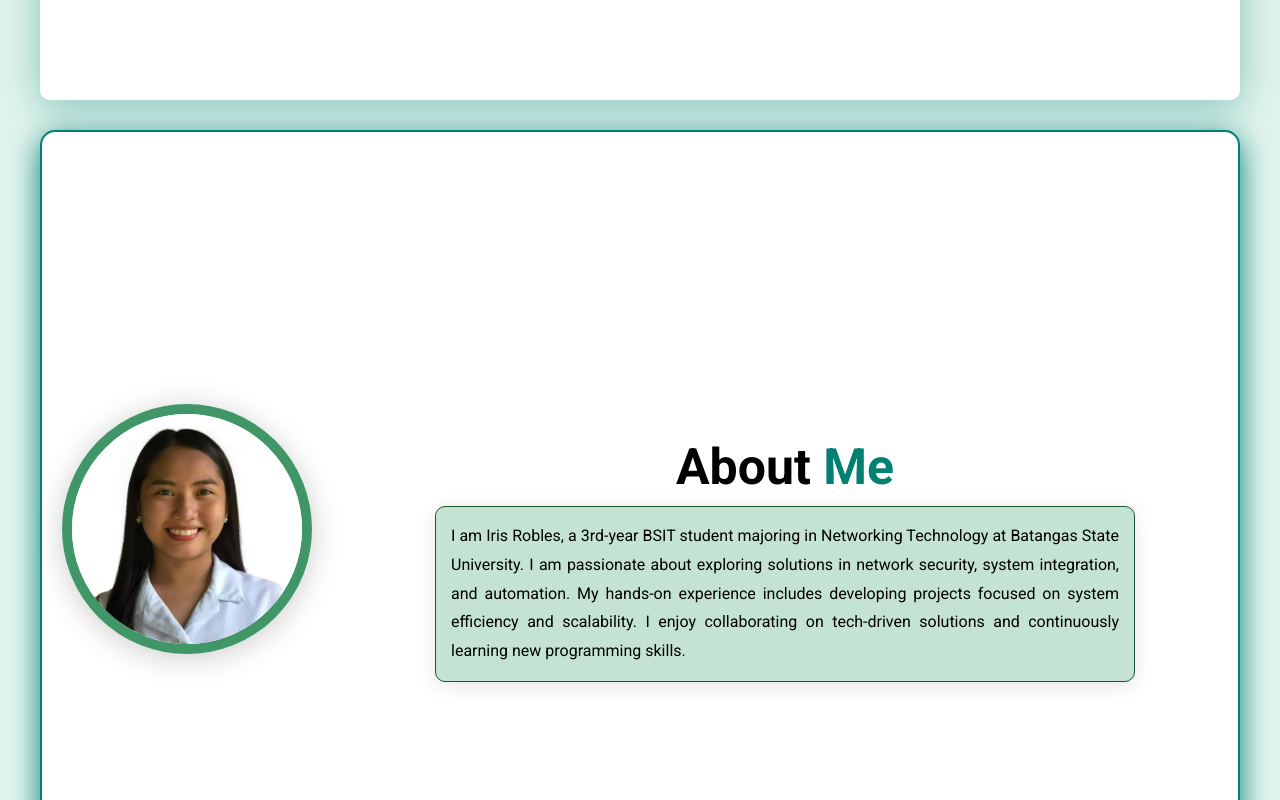
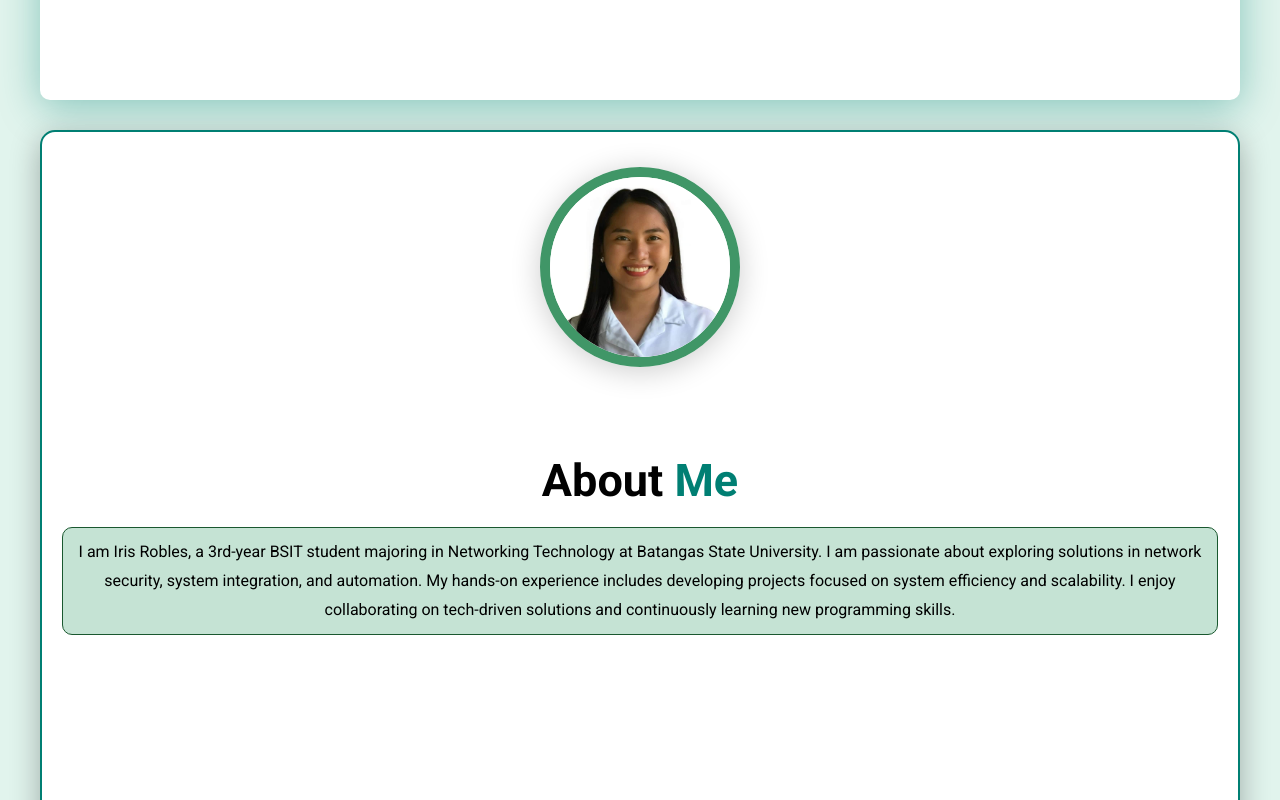
Before and after one commit to irisrobles/portfolio, a plain HTML site: page Index.html in a window 1280 px wide. Shown: the part 700-1500 px from the top of the page. Drawn offline with nearby package versions, Linux system fonts and the light colour scheme.

Commit message:
Update style.css

```diff
--- a/style.css
+++ b/style.css
@@ -75,27 +75,6 @@ section {
     align-items: center;
     min-height: 100vh;
     padding: 10rem 9%;
-}
-
-* {
-    margin: 0;
-    padding: 0;
-    box-sizing: border-box;
-    text-decoration: none;
-    border: none;
-    outline: none;
-    scroll-behavior: smooth;
-    font-family: 'Roboto', sans-serif;
-}
-
-html {
-    font-size: 62.5%;
-    overflow-x: hidden;
-}
-
-body {
-    background: #e1f4ed;
-    color: black;
 }
 
 .home {
@@ -201,13 +180,6 @@ body {
     background-color: #005f5f;
 }
 
-.home-content {
-    flex: 1;
-    max-width: 600px;
-    padding: 2rem;
-    padding-top: 12rem;
-}
-
 @keyframes typing {
     from { width: 0; }
     to { width: 100%; }
@@ -273,13 +245,12 @@ body {
     }
 }
 
-
 .about {
-    position: relative;
     display: flex;
     align-items: center;
+    flex-direction: column;
     margin: 3rem auto;
-    border: 2px solid#007f73 ;
+    border: 2px solid #007f73;
     border-radius: 15px;
     padding: 2rem;
     box-shadow: 0 8px 30px rgba(0, 0, 0, 0.3);
@@ -288,125 +259,75 @@ body {
 }
 
 .about-content {
-    margin-left: 2rem;
+    margin: 1rem 0;
     flex: 1;
+    text-align: center;
     animation: fadeIn 1s ease;
 }
 
 .about-content h2 {
     font-size: 4.5rem;
     font-weight: 700;
-    text-align: center;
+    color: #010101;
+}
+
+.about-content h2 span {
+    color: #007f73; /* Highlighted color for "ME" */
 }
 
 .about-content p {
-    font-size: 1.8rem;
-    margin-top: 1rem;
+    font-size: 1.6rem;
+    line-height: 1.8;
+    margin: 1rem 0;
+    border: 1px solid #1a582f; /* Border for the text content */
+    border-radius: 10px;
+    padding: 1rem; /* Padding for better spacing */
+    background-color: #c5e3d4; /* Light greenish background */
 }
 
 .about-img {
-    margin-right: 2rem;
+    margin: 1.5rem 0;
 }
 
 .about-img img {
-    width: 25rem;
-    height: 25rem;
+    width: 20rem; /* Adjusted image size */
+    height: auto;
     border-radius: 50%;
     border: 10px solid #409667;
     box-shadow: 0 4px 30px rgba(0, 0, 0, 0.2);
     animation: fadeIn 1s ease;
 }
 
-.about-text {
-    border: 1px solid #1a582f;
-    border-radius: 10px;
-    padding: 1rem;
-    box-shadow: 0 2px 15px rgba(0, 0, 0, 0.1);
-    background-color: #c5e3d4;
-}
-
-@keyframes fadeIn {
-    from {
-        opacity: 0;
-        transform: translateY(20px);
-    }
-    to {
-        opacity: 1;
-        transform: translateY(0);
-    }
-}
+@media (max-width: 768px) {
     .about {
-    position: relative;
-    display: flex;
-    align-items: center;
-    margin: 3rem 0;
-    border: 2px solid #007f73;
-    border-radius: 15px;
-    padding: 2rem;
-    box-shadow: 0 8px 30px #007f73;
-    background-color: #ffffff;
-    max-width: 1200px;
-    margin-left: auto;
-    margin-right: auto;
-}
-
-.about-content {
-    margin-left: 2rem;
-    flex: 1;
-    animation: fadeIn 1s ease;
+        flex-direction: column;
+        padding: 1.5rem;
     }
 
     .about-content h2 {
-    font-size: 5rem;
-    font-weight: 700;
-    text-align: center;
-    margin-bottom: 1rem;
-    color: #010101;
-}
-.heading span {
-    color: #007f73;
-}
-
-.about-text {
-    max-width: 700px;
-    margin: 0 auto;
-    padding: 1.5rem;
-    border: 1px solid #1a582f;
-    border-radius: 10px;
-    background-color: #c5e3d4;
-    box-shadow: 0 4px 20px rgba(0, 0, 0, 0.1);
-    text-align: justify;
+        font-size: 3rem;
     }
 
     .about-content p {
-    font-size: 1.6rem;
-    line-height: 1.8;
-    margin: 0;
-}
-
-
-.about-img {
-    margin-right: 2rem;
+        font-size: 1.4rem;
     }
 
     .about-img img {
-    width: 25rem;
-    height: 25rem;
-    border-radius: 50%;
-    border: 10px solid #409667;
-    box-shadow: 0 4px 30px rgba(0, 0, 0, 0.2);
-    animation: fadeIn 1s ease;
+        width: 18rem; /* Slightly reduced size for smaller screens */
+    }
 }
 
+@media (max-width: 480px) {
+    .about-content h2 {
+        font-size: 2.5rem;
+    }
 
-@keyframes fadeIn {
-    from {
-        opacity: 0;
-        transform: translateY(20px);
+    .about-content p {
+        font-size: 1.2rem;
     }
-    to {
-        opacity: 1;
-        transform: translateY(0);
+
+    .about-img img {
+        width: 15rem;
     }
 }
 
```
Lines whose indentation alone changed are shown as unchanged.
